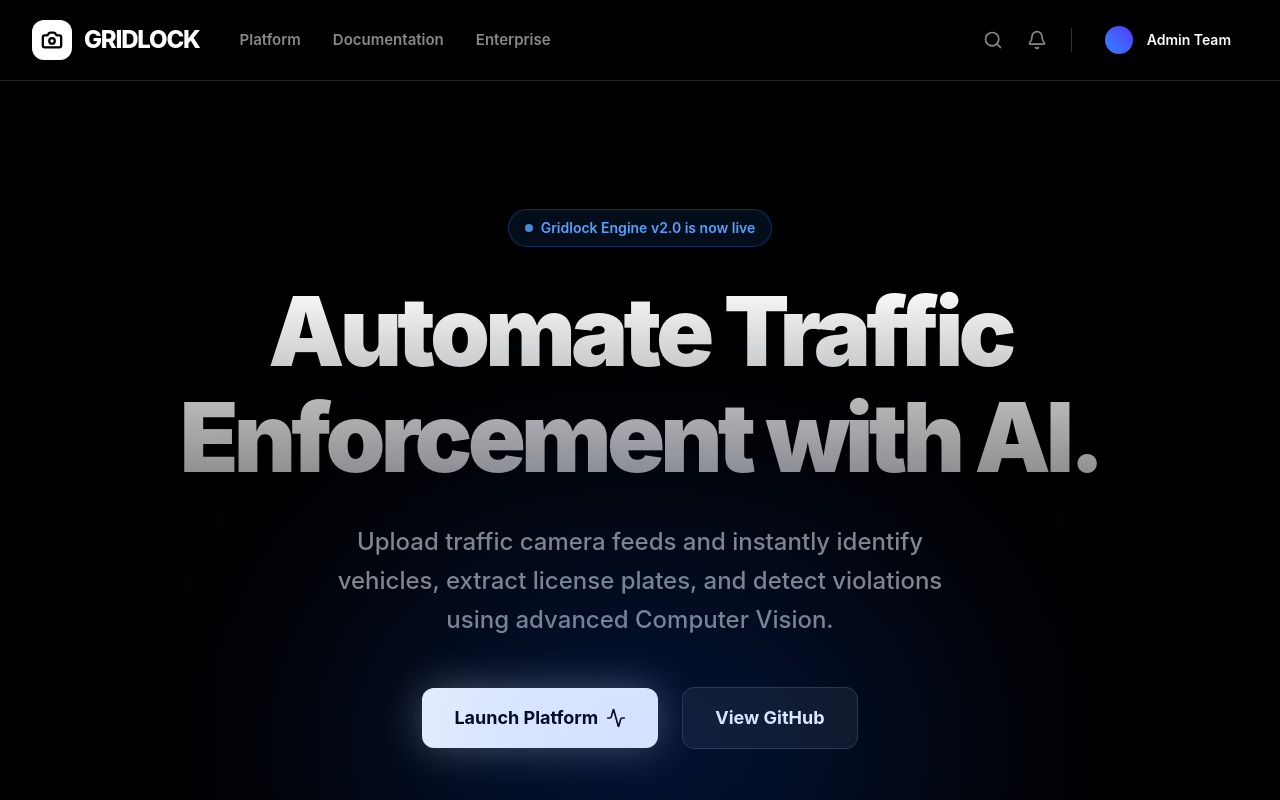
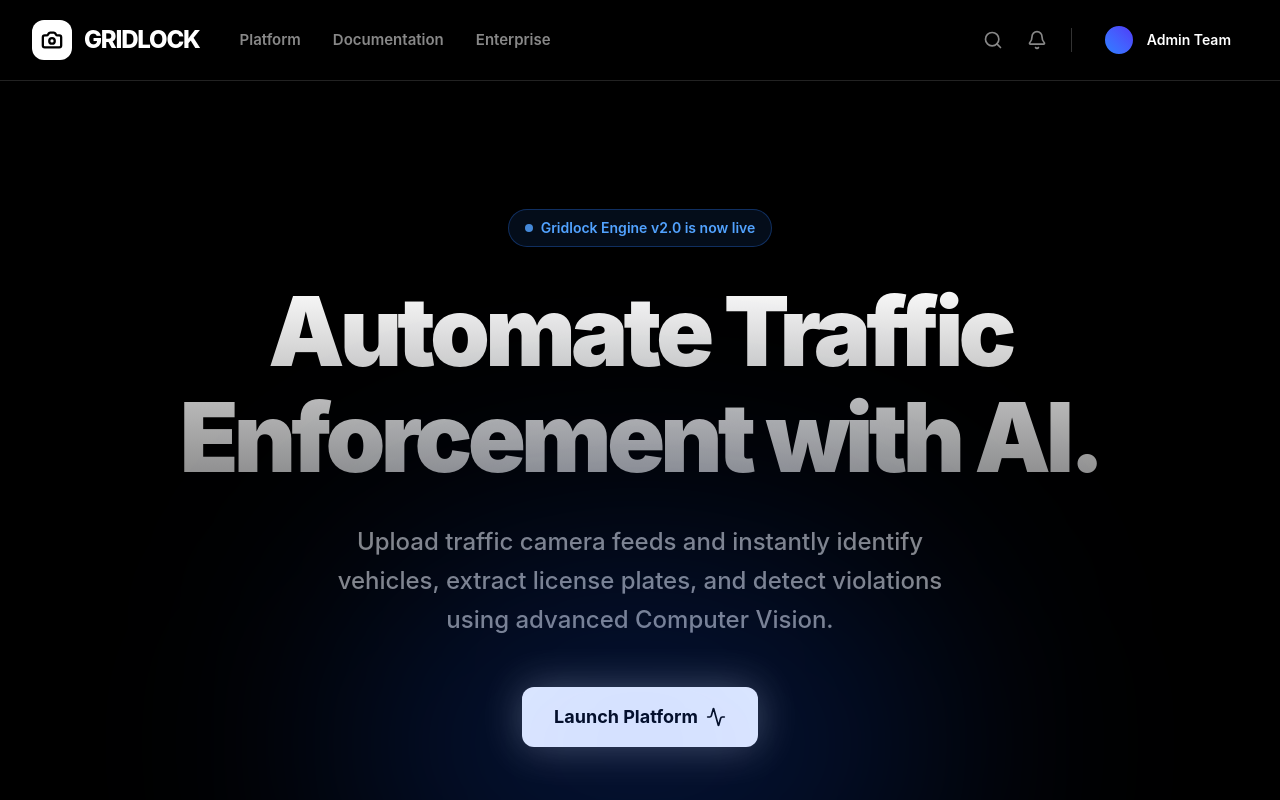
Before and after one commit to Aakashraj18/Automated-Photo-Identification-and-Classification-for-Traffic-Violations-Using-Computer-Vision, a React (Vite) app in the folder frontend/: page / in a window 1280 px wide. Shown: the top 800 px of the page. Built offline with nearby package versions, Linux system fonts and the light colour scheme.

Commit message:
center-align launch button

```diff
--- a/frontend/src/App.jsx
+++ b/frontend/src/App.jsx
@@ -124,16 +124,13 @@ export default function App() {
               Upload traffic camera feeds and instantly identify vehicles, extract license plates, and detect violations using advanced Computer Vision.
             </p>
 
-            <div className="flex items-center gap-6">
+            <div className="flex justify-center w-full">
               <button
                 onClick={() => setAppState('dashboard')}
                 className="px-8 py-4 bg-white text-black font-bold text-lg rounded-xl hover:bg-zinc-200 hover:scale-105 transition-all shadow-[0_0_40px_rgba(255,255,255,0.3)] flex items-center gap-2"
               >
                 Launch Platform
                 <Activity size={20} />
-              </button>
-              <button className="px-8 py-4 bg-[#111] border border-[#333] text-white font-bold text-lg rounded-xl hover:bg-[#222] transition-all">
-                View GitHub
               </button>
             </div>
 
```
